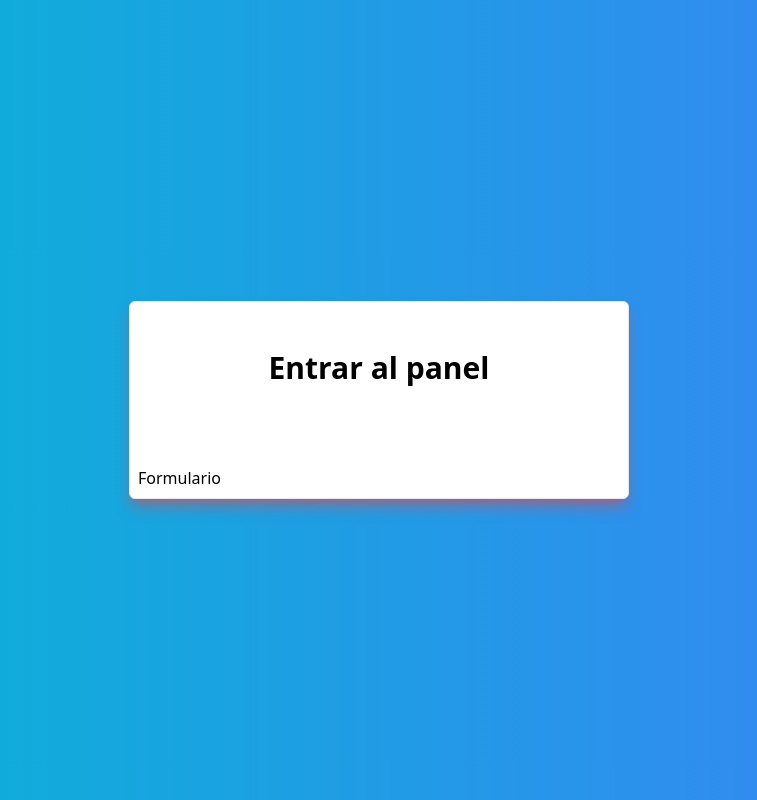
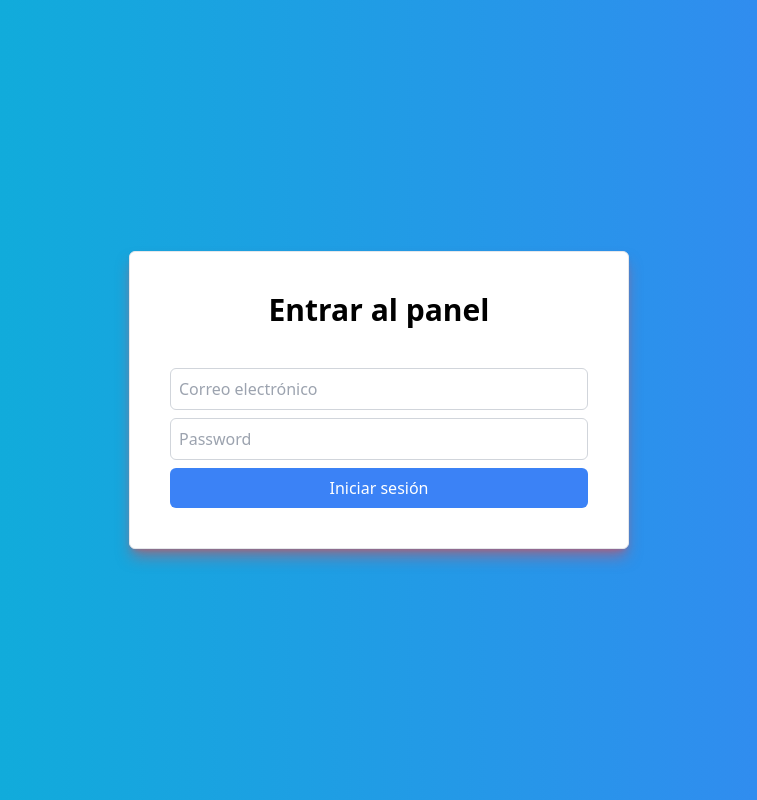
Before and after one commit to NahumFGz/gestion-restaurantes, a React (Vite) app in the folder frontend/: page /admin in a window 1280 px wide. Shown: the whole page, without its empty margins (261-1018 px from the left). Built offline with nearby package versions, Linux system fonts and the light colour scheme.

Commit message:
frontend: formulario de inicio de sesión terminado

```diff
--- a/frontend/package.json
+++ b/frontend/package.json
@@ -10,9 +10,11 @@
     "preview": "vite preview"
   },
   "dependencies": {
+    "formik": "^2.4.6",
     "react": "^18.2.0",
     "react-dom": "^18.2.0",
-    "react-router-dom": "^6.23.0"
+    "react-router-dom": "^6.23.0",
+    "yup": "^1.4.0"
   },
   "devDependencies": {
     "@types/react": "^18.2.66",
--- /dev/null
+++ b/frontend/src/components/admin/LoginForm.jsx
@@ -0,0 +1,64 @@
+import { useFormik } from 'formik'
+import * as Yup from 'yup'
+
+function initialValues () {
+  return {
+    email: '',
+    password: ''
+  }
+}
+
+function validationSchema () {
+  return Yup.object({
+    email: Yup.string().email('Correo electrónico no válido').required('El correo electrónico es obligatorio'),
+    password: Yup.string().required('La contraseña es obligatoria')
+  })
+}
+
+export function LoginForm () {
+  const formik = useFormik({
+    initialValues: initialValues(),
+    validationSchema: validationSchema(),
+    onSubmit: (formValues) => {
+      console.log('Formulario enviado')
+      console.log(formValues)
+    }
+  })
+
+  return (
+    <div>
+      <form className='flex flex-col' onSubmit={formik.handleSubmit}>
+        <input
+          className='border border-gray-300 p-2 mb-2 rounded-md'
+          name='email' type='text' placeholder='Correo electrónico'
+          value={formik.values.email}
+          onChange={formik.handleChange}
+          onBlur={formik.handleBlur}
+        />
+        {formik.touched.email && formik.errors.email
+          ? (
+            <div className='text-red-500'>{formik.errors.email}</div>
+            )
+          : null}
+        <input
+          className='border border-gray-300 p-2 mb-2 rounded-md'
+          name='password' type='password' placeholder='Password'
+          value={formik.values.password}
+          onChange={formik.handleChange}
+        />
+        {
+            (formik.touched.password && formik.errors.password) &&
+            (<div className='text-red-500'>{formik.errors.password}</div>)
+        }
+
+        <button
+          className='bg-blue-500 text-white p-2 rounded-md'
+          type='submit'
+        >
+          Iniciar sesión
+        </button>
+      </form>
+    </div>
+
+  )
+}
--- /dev/null
+++ b/frontend/src/components/admin/index.jsx
@@ -0,0 +1 @@
+export * from './LoginForm'
--- /dev/null
+++ b/frontend/src/components/index.jsx
@@ -0,0 +1 @@
+export * from './admin'
--- a/frontend/src/pages/admin/LoginAdmin.jsx
+++ b/frontend/src/pages/admin/LoginAdmin.jsx
@@ -1,9 +1,13 @@
+import { LoginForm } from '../../components'
+
 export function LoginAdmin () {
   return (
     <div className='h-screen w-full flex items-center justify-center bg-gradient-to-r from-cyan-500 to-blue-500'>
-      <div className='bg-white w-[500px] p-2 border rounded-md shadow-lg shadow-red-500/50'>
-        <h1 className='p-10 mb-10 font-bold text-3xl text-center'>Entrar al panel</h1>
-        <p>Formulario</p>
+      <div className='p-10 bg-white w-[500px] border rounded-md shadow-lg shadow-red-500/50'>
+        <h1 className='mb-10 font-bold text-3xl text-center'>
+          Entrar al panel
+        </h1>
+        <LoginForm />
       </div>
     </div>
 
```
Also changed, not shown: 1 other file (tests, documents, lock files or other folders).
